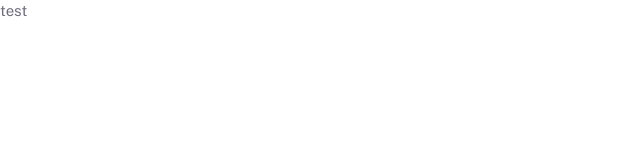
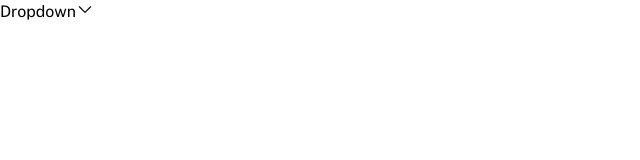
Before and after one commit to marcosATr/DSX-tailwind-components, a React (Vite) app: page / in a window 1280 px wide. Shown: the top 160 px of the page, without its empty margins (0-640 px from the left). Built offline with nearby package versions, Linux system fonts and the light colour scheme.

Commit message:
feat - dropdown - initial commit

```diff
--- a/src/App.tsx
+++ b/src/App.tsx
@@ -4,9 +4,14 @@ import {
   createBrowserRouter,
 } from "react-router-dom";
 import { Typography } from "./lib";
+import Dropdown from "./lib/Dropdown";
 
 function OutsideClick() {
-  return <Typography>test</Typography>;
+  return (
+    <>
+      <Dropdown text='Dropdown' />
+    </>
+  );
 }
 const router = createBrowserRouter([
   {
--- /dev/null
+++ b/src/lib/Dropdown.tsx
@@ -0,0 +1,22 @@
+import { CaretDown } from "phosphor-react";
+import { Divider } from "./";
+
+const DropdownIcon = () => {
+  return <CaretDown size={18} />;
+};
+
+function Dropdown({ text, options }) {
+  return (
+    <>
+      <div className="flex">
+        <div>{text}</div>
+        {/* <Divider vertical /> */}
+        <div>
+          <CaretDown size={18} />
+        </div>
+      </div>
+    </>
+  );
+}
+
+export default Dropdown;
```
